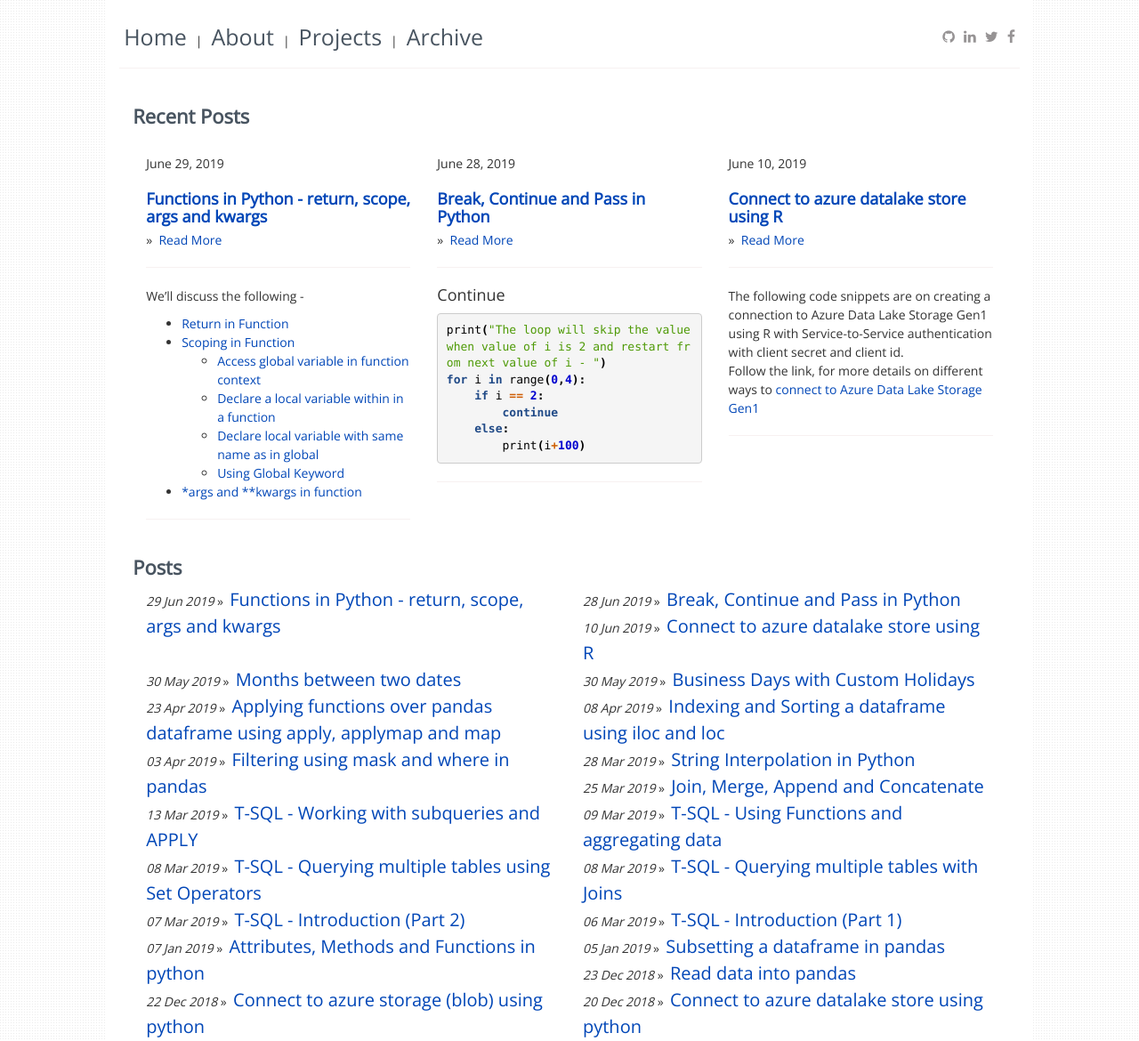
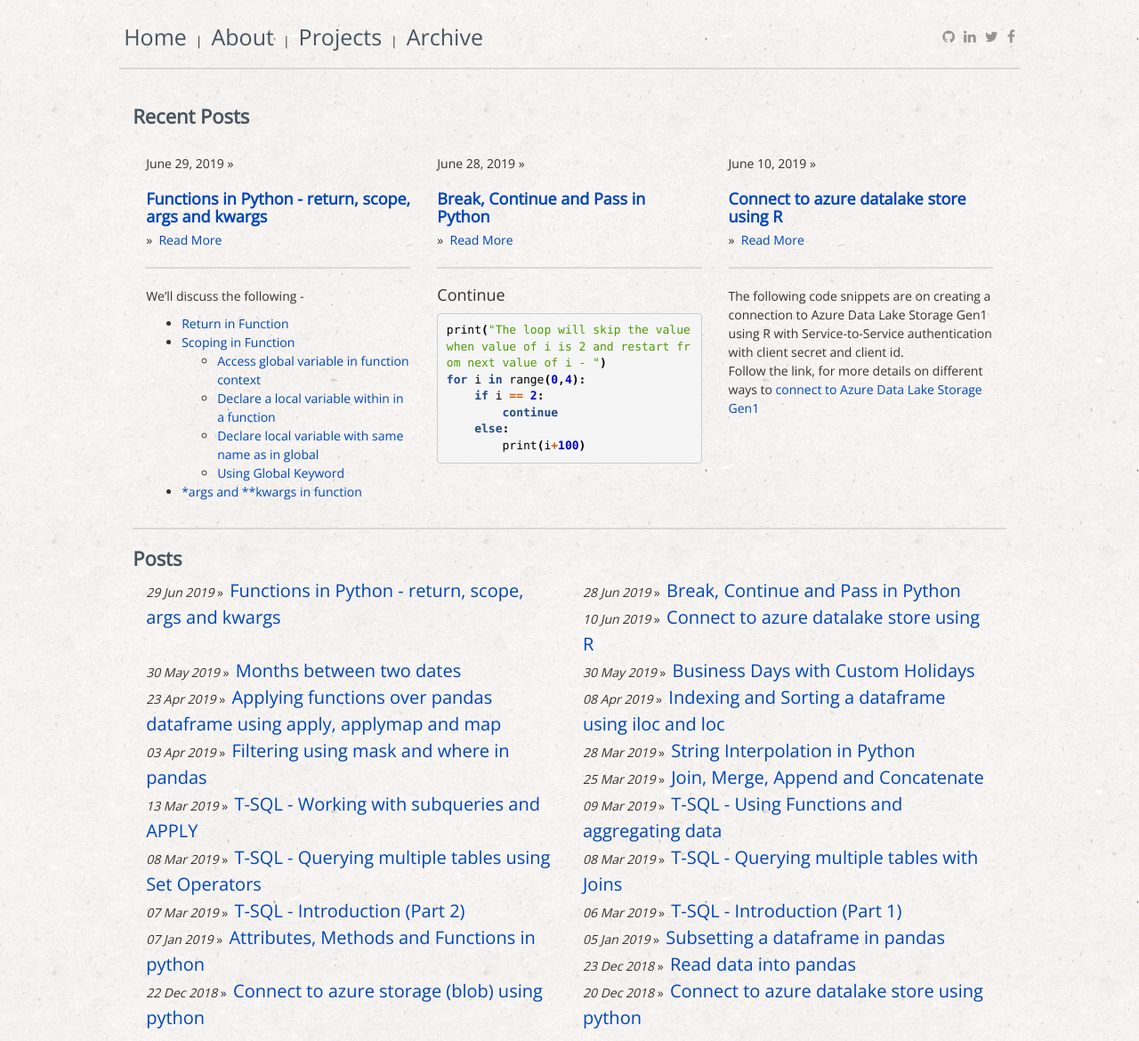
Before and after one commit to aakashkh/data-patterns, a Jekyll site: the page built from index.html, in a window 1280 px wide. Shown: the whole page at 89% size. Built offline with Jekyll 4.4.1, drawn with Linux system fonts in a browser that asks for light colours; nearby versions of some CDN libraries; the list of posts is cut into pages by our own code.

Commit message:
chnage few styling

```diff
--- a/_layouts/default.html
+++ b/_layouts/default.html
@@ -68,23 +68,19 @@ layout: compress
     <meta name="twitter:card" content="summary">
     <meta name="twitter:site" content="@{{ site.share.twitter_username }}">
     <meta name="twitter:creator" content="@{{ site.share.twitter_username }}">
-
     {% if page.title %}
       <meta name="twitter:title" content="{{ page.title }}">
     {% else %}
       <meta name="twitter:title" content="{{ site.title }}">
     {% endif %}
-
     {% if page.url %}
       <meta name="twitter:url" content="{{ site.url }}{{ page.url }}">
     {% endif %}
-
     {% if page.description %}
       <meta name="twitter:description" content="{{ page.description }}">
     {% else %}
       <meta name="twitter:description" content="{{ site.description }}">
     {% endif %}
-
     {% if page.header-img %}
       <meta name="twitter:image:src" content="{{ site.url }}/{{ page.header-img }}">
     {% endif %}
@@ -112,7 +108,6 @@ layout: compress
         (i[r].q=i[r].q||[]).push(arguments)},i[r].l=1*new Date();a=s.createElement(o),
         m=s.getElementsByTagName(o)[0];a.async=1;a.src=g;m.parentNode.insertBefore(a,m)
         })(window,document,'script','https://www.google-analytics.com/analytics.js','ga');
-
         ga('create', '{{ site.google_analytics }}', 'auto');
         ga('send', 'pageview');
       </script>
@@ -142,7 +137,6 @@ layout: compress
             <input type="text" placeholder="(sitemap)~$ type to search" class="search__input form-control" id="js-search__input">
             <ul class="search__results" id="js-search__results"></ul>
           </div>
-
           <hr />
           <ul class="sidebar-nav">
             <strong>Navigation</strong>
--- a/index.html
+++ b/index.html
@@ -6,22 +6,20 @@ layout: default
 <br>
 {% for post in site.posts limit:3 %}
 	<div class="post-preview col-sm-4">
-    <div class="post-date">{{ post.date | date: "%B %d, %Y" }}</div>
+    <div class="post-date">{{ post.date | date: "%B %d, %Y" }} &raquo;</div>
     <h2><a href="{{ post.url }}">{{ post.title }}</a></h2>
     <div>&raquo;&nbsp;&nbsp;<a href="{{ post.url }}">Read More</a></div>
 		{{ post.content | split:'<!--break-->' | first }}
     {% if post.content contains '<!--break-->' %}
-      <hr>
 		{% endif %}
 	</div>
-
 {% endfor %}
-
   </div>
 
 
 
 <div class="col-sm-12  main-layout">
+    <hr>
   <h1>Posts</h1>
   <div class="posts">
     {% for post in paginator.posts %}
--- a/static/css/main.css
+++ b/static/css/main.css
@@ -1,6 +1,6 @@
 body {
   font-family: "Open Sans";
-  background: url("/static/img/subtle_dots.png");
+  background: url("/static/img/ricepaper.png");
   line-height: 1.5em;
   font-weight: 400;
   font-size: 14px;
@@ -10,8 +10,8 @@ hr {
   margin-top: 20px;
   margin-bottom: 20px;
   border: 0;
-  border-top: 1px solid #F7F1F1;
-  border-bottom: 1px solid #fff;
+  border-top: 1px solid #d8d8d8;
+  border-bottom: 1px solid #d8d8d8;
 }
 span.time, span.categories {
   color: #190b0b;
@@ -44,26 +44,35 @@ a:hover {
 
 /* Layout */
 .main-layout {
-  background: #fff;
+  background: #fff0;
+
 }
 
 
 /* Content */
 div.content pre {
-  /*background: #F3F2F1;*/
-  padding: 10px;
-  color: #8f5902;
-  overflow-x: auto;
+  display:block;
+  padding:9.5px;
+  margin:0 0 10px;
+  font-size:14px;
   font-family: Menlo, Monaco, Consolas, 'Courier New', monospace;
-  font-size: 14px;
-  border: none;
+  line-height:1.42857143;
+  word-break:break-all;
+  word-wrap:break-word;
+  color:#333;
+  background-color:#f5f5f5;
+  border:1px solid #ccc;
+  border-radius:4px
 }
 
-/*
-div.content .highlight {
-	background: #333333;
+
+blockquote {
+  padding: 10px 20px;
+  margin: 0 0 20px;
+  font-size: 17.5px;
+  border-left: 2px solid #d8d8d8;
 }
-*/
+
 footer {
   border-top: 1px solid #F7F1F1;
   width: 100%;
```
Also changed, not shown: static/img/ricepaper.png (added), static/img/subtle_dots.png (deleted).
